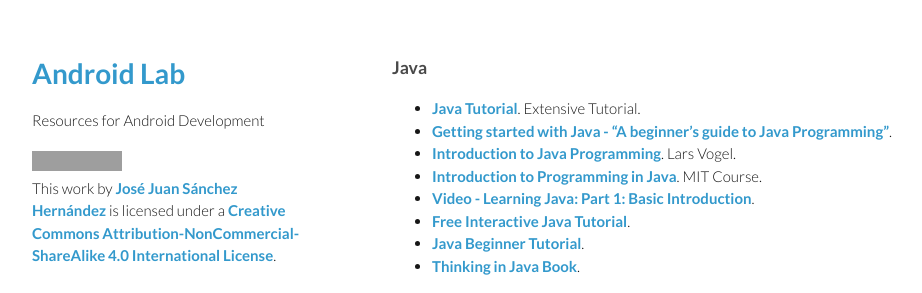
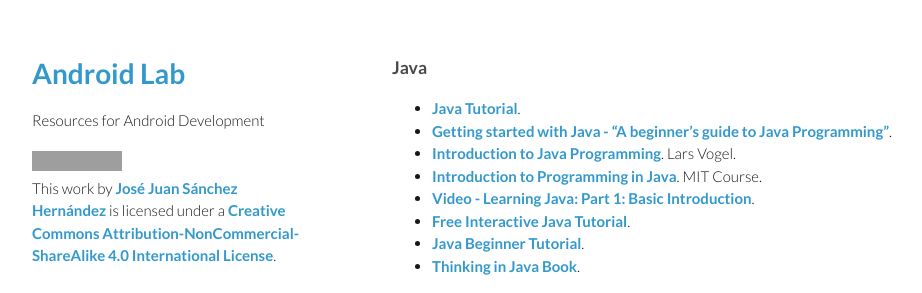
Before and after one commit to josejuansanchez/josejuansanchez.github.io, a Jekyll site: the page built from androidlab/java.md, in a window 1280 px wide, cut to the strip 0-293 px from the top of the page. Shown: the whole strip, without its empty margins (178-1100 px from the left). Built offline with Jekyll 4.4.1, drawn with Linux system fonts in a browser that asks for light colours; grey boxes are pictures that could not be loaded.

Commit message:
Update java.md

```diff
--- a/androidlab/java.md
+++ b/androidlab/java.md
@@ -5,7 +5,7 @@
 
 ### Java
 
-* [Java Tutorial](http://www.tutorialspoint.com/java/index.htm). Extensive Tutorial.
+* [Java Tutorial](http://www.tutorialspoint.com/java/index.htm).
 * [Getting started with Java - "A beginner's guide to Java Programming"](http://www.javacoffeebreak.com/tutorials/gettingstarted/).
 * [Introduction to Java Programming](http://www.vogella.com/articles/JavaIntroduction/article.html). Lars Vogel.
 * [Introduction to Programming in Java](http://ocw.mit.edu/courses/electrical-engineering-and-computer-science/6-092-introduction-to-programming-in-java-january-iap-2010/index.htm). MIT Course.
```
